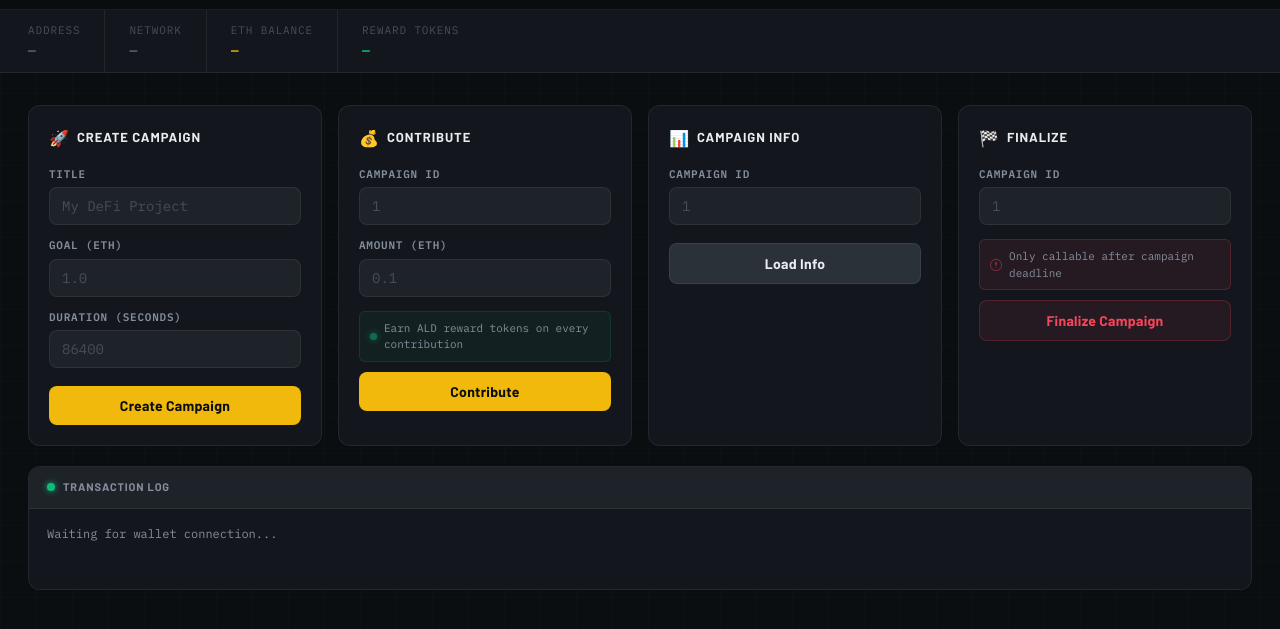
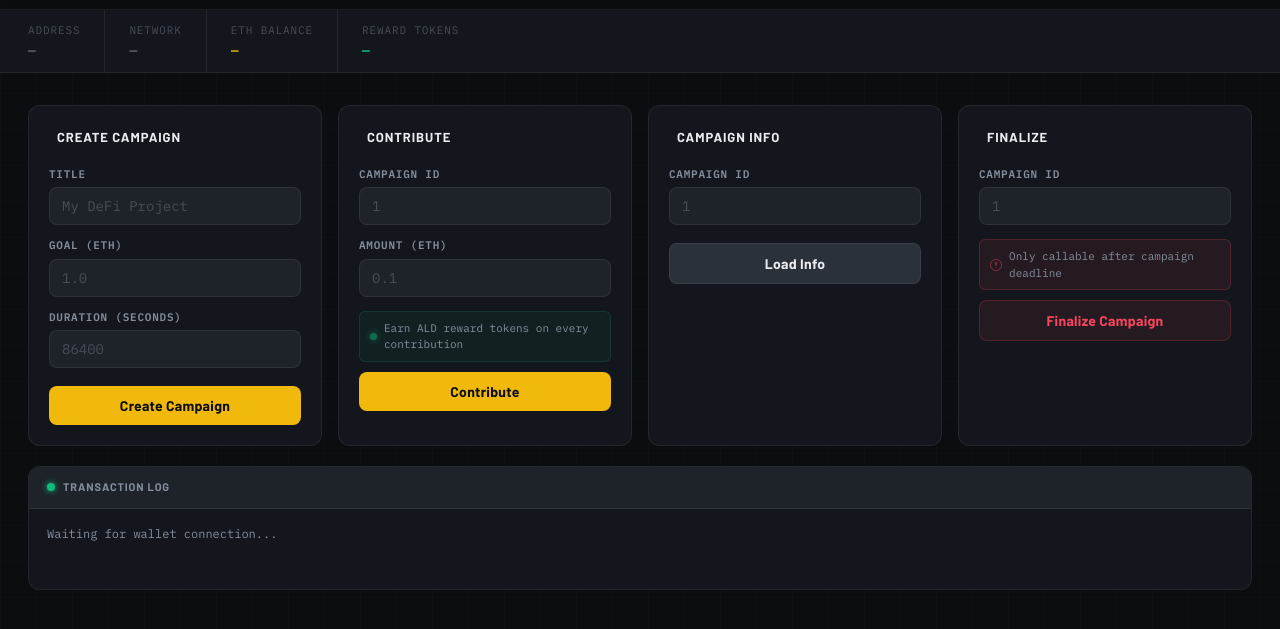
Before and after one commit to Rompahan/CrowFunding-dApp-, a website: page docs/index.html in a window 1280 px wide. Shown: the part 51-680 px from the top of the page. Drawn offline with nearby package versions, Linux system fonts and the light colour scheme.

Commit message:
mini fix #5

```diff
--- a/docs/index.html
+++ b/docs/index.html
@@ -52,7 +52,7 @@
 
         <div class="card">
           <div class="card-head">
-            <span class="card-icon">🚀</span>
+            <span class="card-icon"></span>
             <h3>Create Campaign</h3>
           </div>
           <div class="field-wrap">
@@ -72,7 +72,7 @@
 
         <div class="card">
           <div class="card-head">
-            <span class="card-icon">💰</span>
+            <span class="card-icon"></span>
             <h3>Contribute</h3>
           </div>
           <div class="field-wrap">
@@ -92,7 +92,7 @@
 
         <div class="card">
           <div class="card-head">
-            <span class="card-icon">📊</span>
+            <span class="card-icon"></span>
             <h3>Campaign Info</h3>
           </div>
           <div class="field-wrap">
@@ -105,7 +105,7 @@
 
         <div class="card">
           <div class="card-head">
-            <span class="card-icon">🏁</span>
+            <span class="card-icon"></span>
             <h3>Finalize</h3>
           </div>
           <div class="field-wrap">
```
